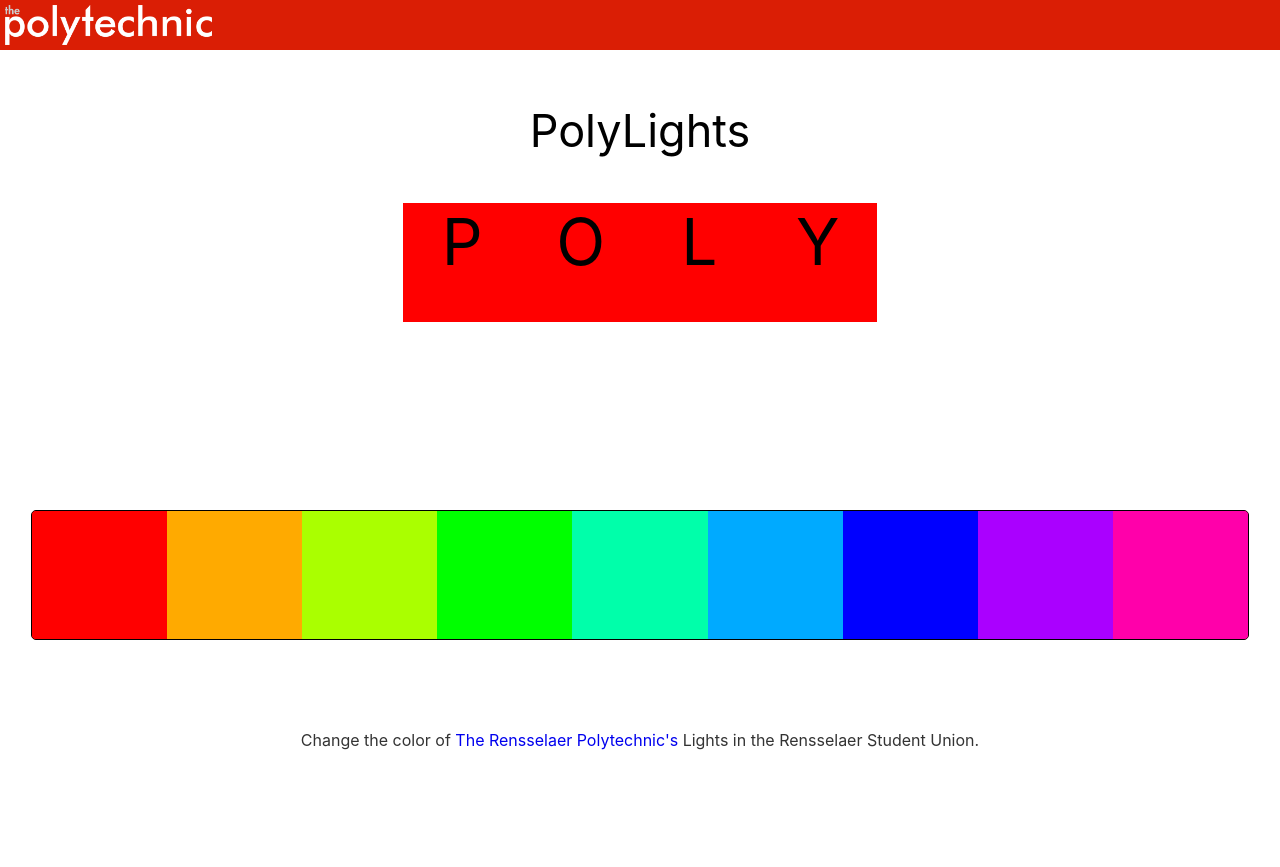
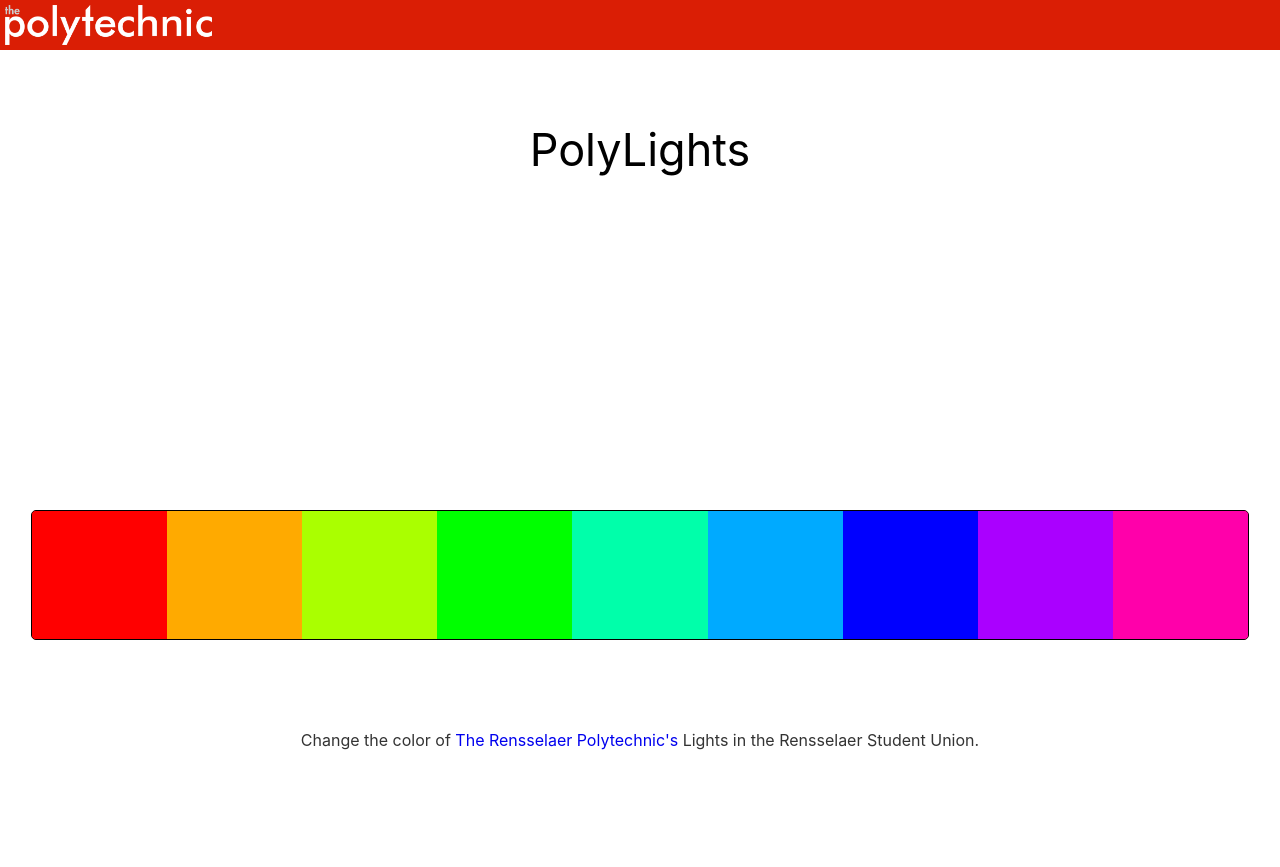
Before and after one commit to thepoly/lights, a PHP site: page / in a window 1280 px wide. Before the commit the page ends 750 px from the top, so only its background shows below. Run offline with PHP 8.4, Linux system fonts and the light colour scheme.

Commit message:
added small ui changes

```diff
--- a/src/server/app.js
+++ b/src/server/app.js
@@ -1,20 +1,12 @@
 function updateColors(){
   $.get( "LEDL.txt", function( data ) {
     data = data.split("\n");
-    $(".sign-item").css("background-color", "rgb(" + data[0] + "," +data[1]+ ","+data[2] +")");
+    $(".project-title").css("background-color", "rgb(" + data[0] + "," +data[1]+ ","+data[2] +")");
   });
 }
 
 function initDocument(){
   var mobile = (/iphone|ipod|android|blackberry|mini|windows\sce|palm/i.test(navigator.userAgent.toLowerCase()));
-  console.log($(window).width());
-  console.log($(window).height());
-
-  if($(window).width() < $(window).height()){
-    console.log("asdf");
-    $(".side-container").removeClass("side-container");
-  }
-  $(".sign-item").height($(".sign-item").width());
 
   updateColors();
   $(".color-picker").empty();
--- a/src/server/index.html
+++ b/src/server/index.html
@@ -19,14 +19,7 @@
           <p class = "main-header">PolyLights</p>
         </div>
       </div>
-      <div class="sign-content">
-        <div class="sign-center">
-          <div class="sign-item" id="p">P</div>
-          <div class="sign-item" id="o">O</div>
-          <div class="sign-item" id="l">L</div>
-          <div class="sign-item" id="y">Y</div>
-        </div>
-      </div>
+
     </div>
 
     <div class="color-picker" id="main"></div>
--- a/src/server/styles.css
+++ b/src/server/styles.css
@@ -1,5 +1,11 @@
 body{
   font-family: -apple-system, system-ui, BlinkMacSystemFont, "Segoe UI", Roboto, "Helvetica Neue", Arial, sans-serif;
+  -webkit-touch-callout: none;
+  -webkit-user-select: none;
+  -khtml-user-select: none;
+  -moz-user-select: none;
+  -ms-user-select: none;
+  user-select: none;
 }
 
 .main-header{
@@ -8,7 +14,12 @@ body{
 }
 
 .project-title{
-  padding-top: 50px;
+  margin-top: 75px;
+  padding-top: 0px;
+  padding-bottom: 0px;
+  height: 150px;
+  vertical-align: center;
+  line-height: 150px;
   width: 100%;
   text-align: center;
 }
```
